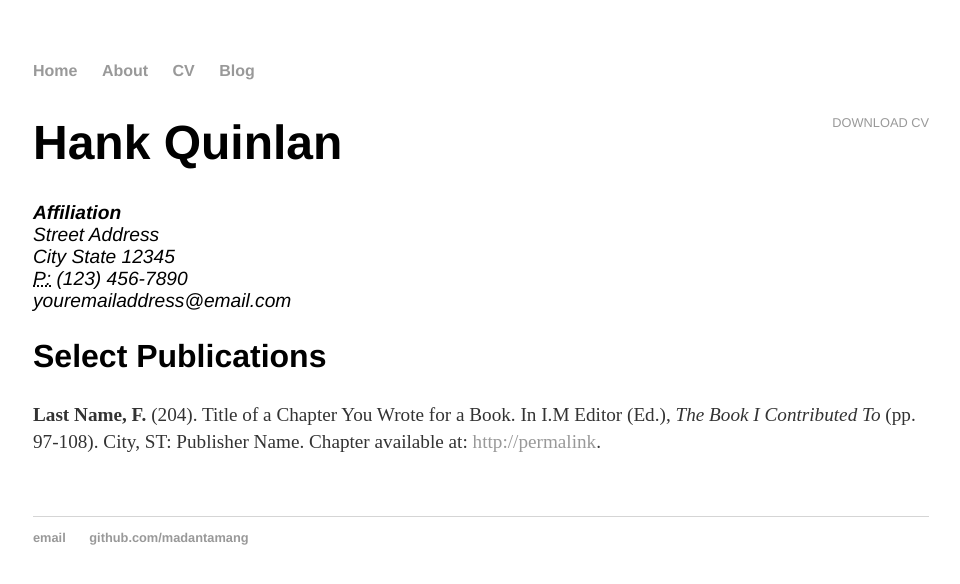
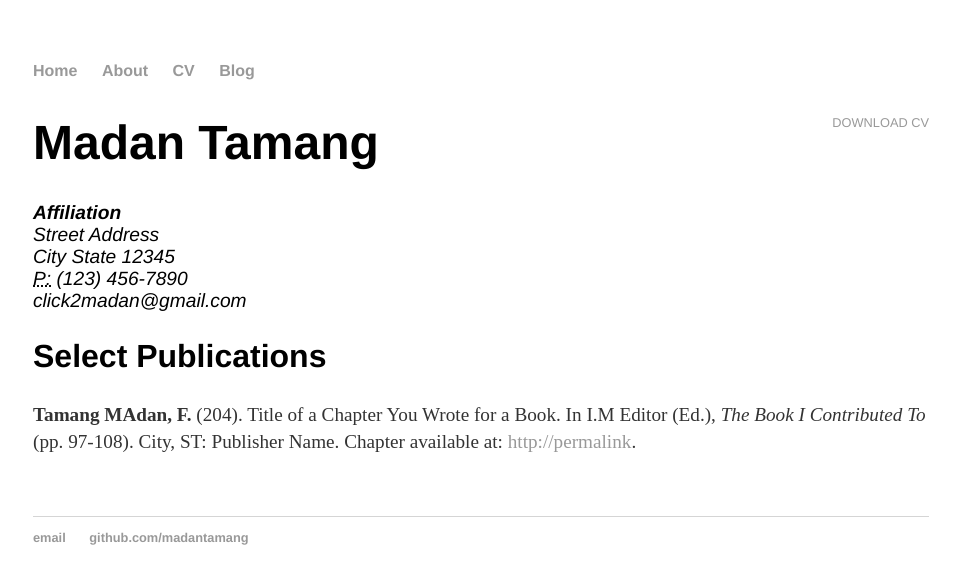
Before and after one commit to madantamang/madantamang.github.io, a Jekyll site: the page built from cv/index.html, in a window 1280 px wide. Shown: the top 584 px of the page, without its empty margins (159-1119 px from the left). Built offline with Jekyll 4.4.1, drawn with Linux system fonts in a browser that asks for light colours.

Commit message:
update cv index.html

```diff
--- a/cv/index.html
+++ b/cv/index.html
@@ -1,22 +1,22 @@
 ---
 layout: default
-title: CV of Your Name
+title: CV of Madan Tamang
 ---
 
 	<div class="cv">
 		<a href="#" class="download" title="Download CV as PDF">Download CV</a>
-					<h1>Hank Quinlan</h1>
+					<h1>Madan Tamang</h1>
 					<address>
 					<strong>Affiliation</strong><br>
 					Street Address<br>
 					City State 12345<br>
 					<abbr title="phone">P:</abbr> (123) 456-7890<br>
-					<span class="obfuscate">youremailaddress@email.com</span>
+					<span class="obfuscate">click2madan@gmail.com</span>
 					</address>
 
 					<h2>Select Publications</h2>
 
-					<p><strong>Last Name, F.</strong> (204). Title of a Chapter You Wrote for a Book. In I.M Editor (Ed.), <em>The Book I Contributed To</em> (pp. 97-108). City, ST: Publisher Name. Chapter available at: <a href="#">http://permalink</a>.
+					<p><strong>Tamang MAdan, F.</strong> (204). Title of a Chapter You Wrote for a Book. In I.M Editor (Ed.), <em>The Book I Contributed To</em> (pp. 97-108). City, ST: Publisher Name. Chapter available at: <a href="#">http://permalink</a>.
 
 
 	</div>
```
